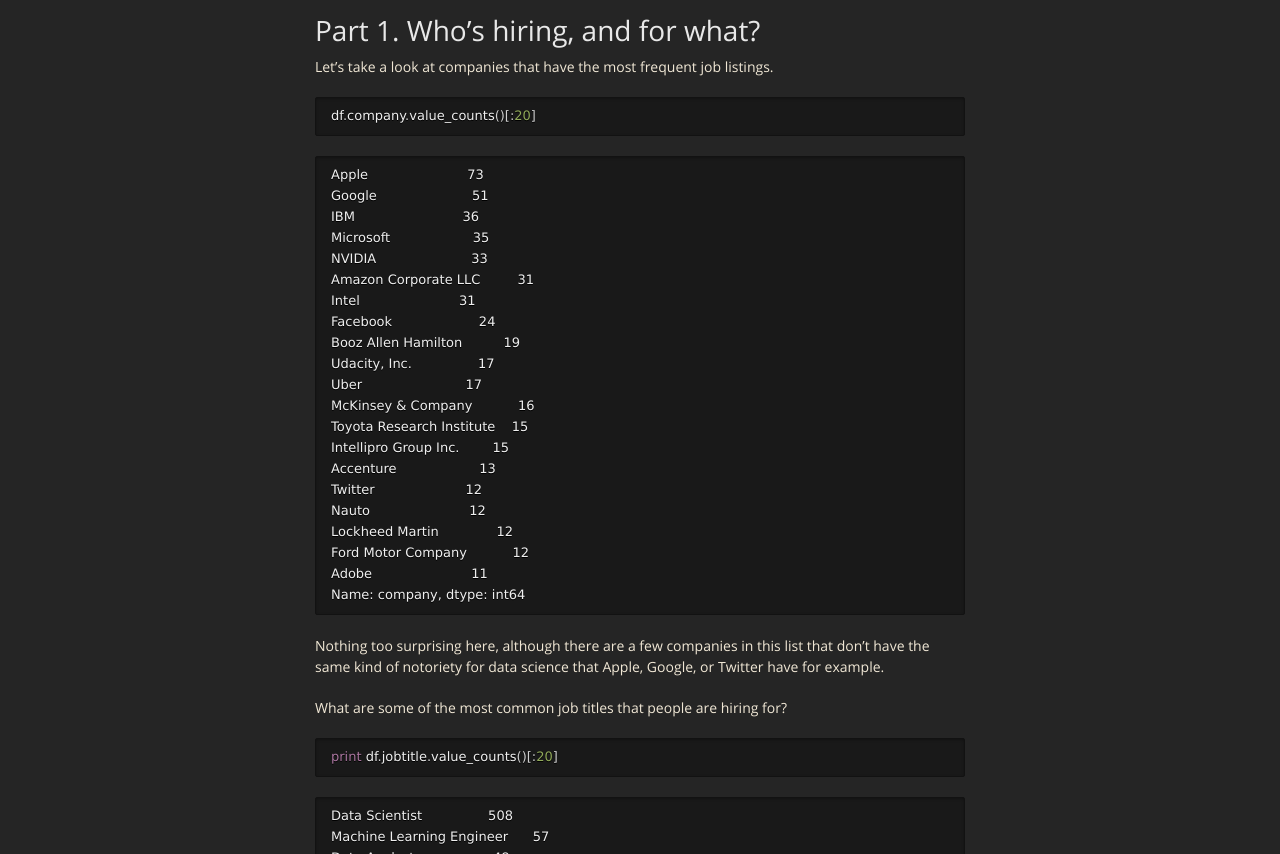
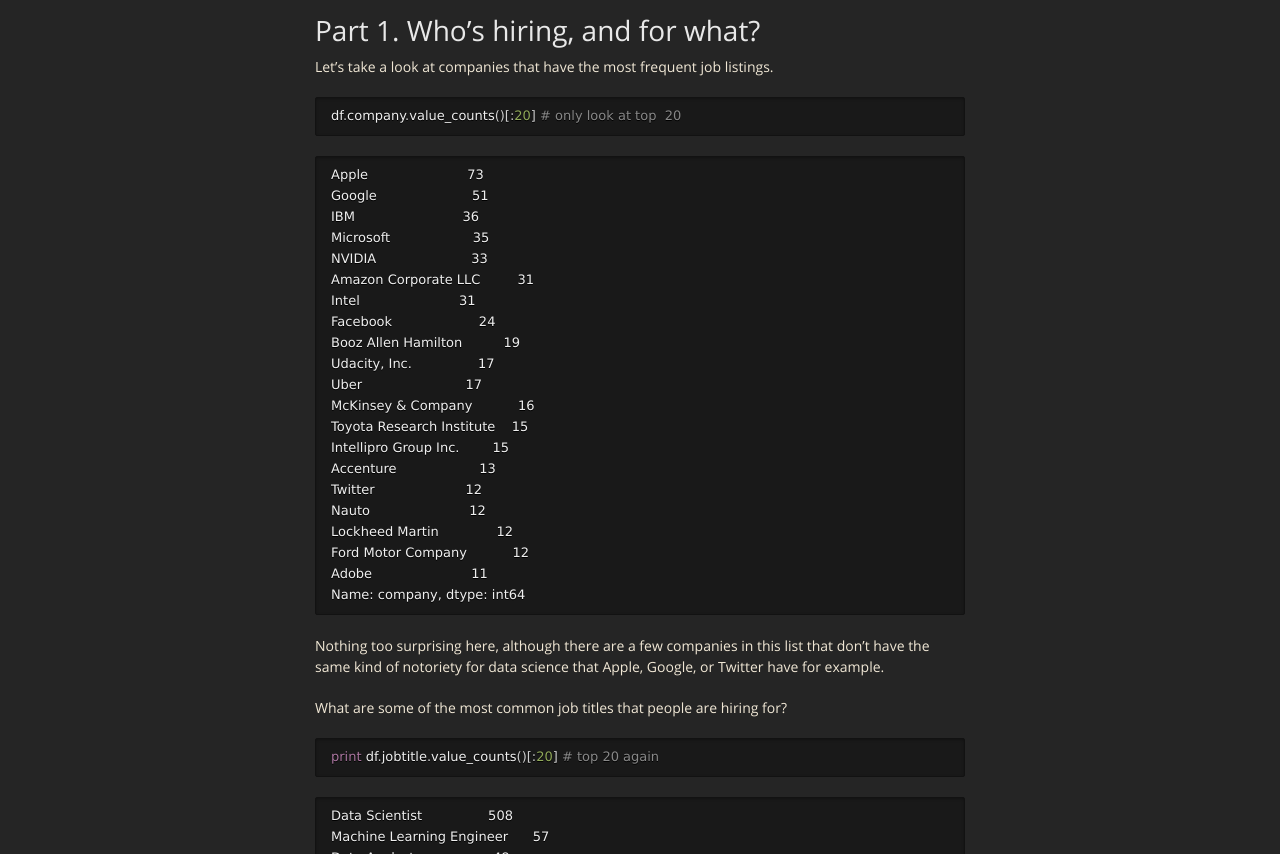
Before and after one commit to mrbrins82/mrbrins82.github.io, a Jekyll site: the page built from kaggle_indeed.md, in a window 1280 px wide and 1400 px high, scrolled down 4077 px. Shown: the part 152-1006 px from the top of the window. Built offline with Jekyll 4.4.1, drawn with Linux system fonts in a browser that asks for light colours; nearby versions of some CDN libraries; our own code applies the rules of GitHub Pages for plain Markdown files.

Commit message:
updated indeed page

````diff
--- a/kaggle_indeed.md
+++ b/kaggle_indeed.md
@@ -178,7 +178,7 @@
 # [](#header-3)Part 1. Who's hiring, and for what?
 Let's take a look at companies that have the most frequent job listings.
 ```python
-df.company.value_counts()[:20]
+df.company.value_counts()[:20] # only look at top  20
 ```
 ```ipython
 Apple                        73
@@ -207,7 +207,7 @@
 
 What are some of the most common job titles that people are hiring for?
 ```python
-print df.jobtitle.value_counts()[:20]
+print df.jobtitle.value_counts()[:20] # top 20 again
 ```
 ```ipython
 Data Scientist                508
````
